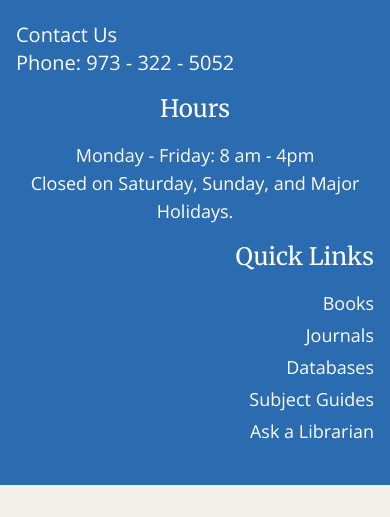
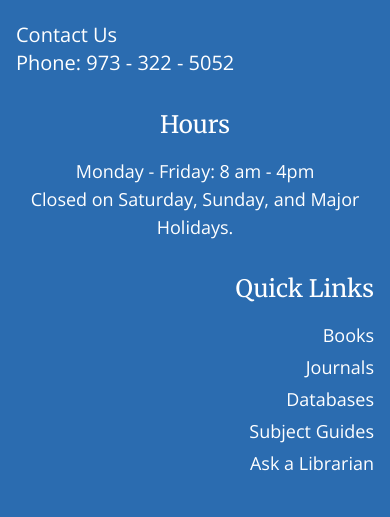
Before and after one commit to lilikat/Medical-Library-Testing-Ground, a plain HTML site: page index.html in a window 390 px wide. Shown: the part 2796-3313 px from the top of the page. Before the commit the page ends 3281 px from the top, so only its background shows below. Drawn offline with nearby package versions, Linux system fonts and the light colour scheme.

Commit message:
Update index.html

```diff
--- a/index.html
+++ b/index.html
@@ -311,7 +311,7 @@
   </main>
  <!-- FOOTER SECTION -->
   <footer class="footer-blue text-white py-10 mt-12">
-   <div class="container mx-auto px-4 grid grid-cols-1 md:grid-cols-3 gap-4">
+   <div class="container mx-auto px-4 grid grid-cols-1 md:grid-cols-3 gap-8">
     <div class="flex flex-col items-start">
 
     <div class="bg-white p-2 mb-6">
```
